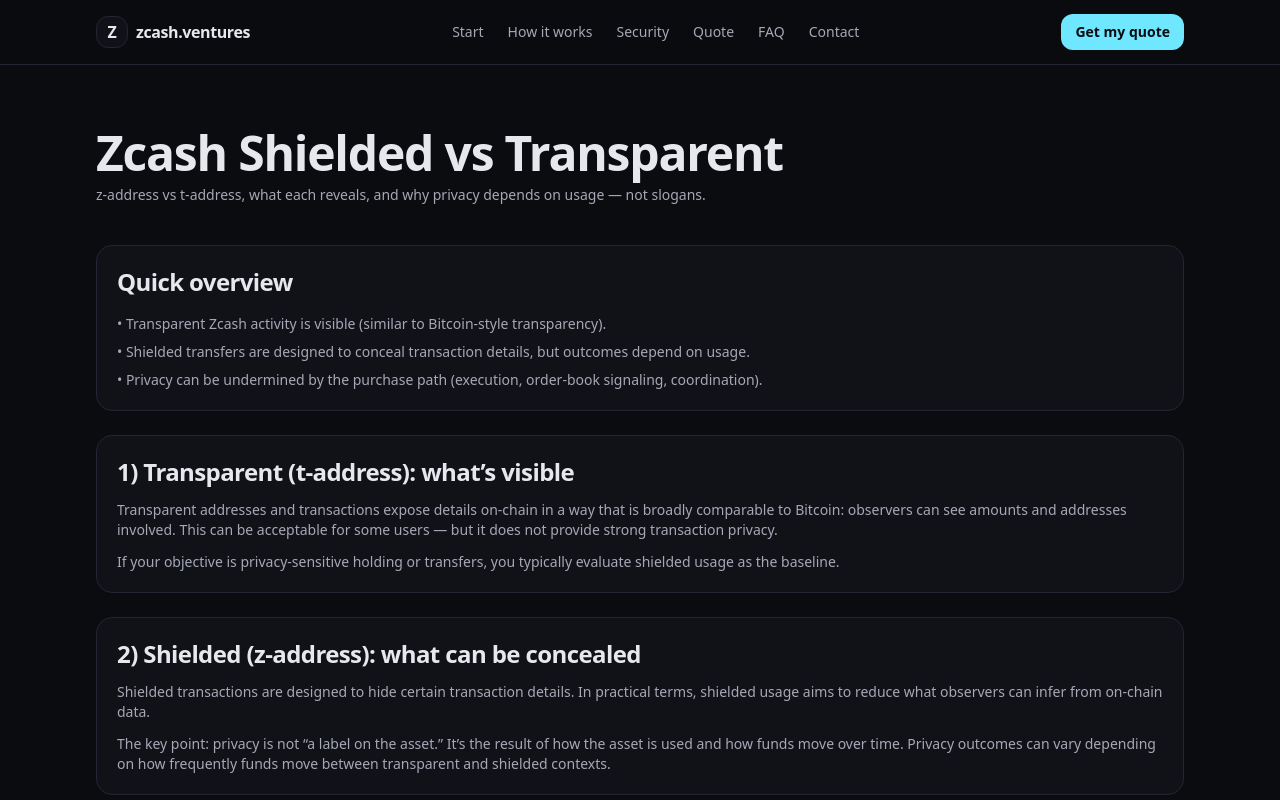
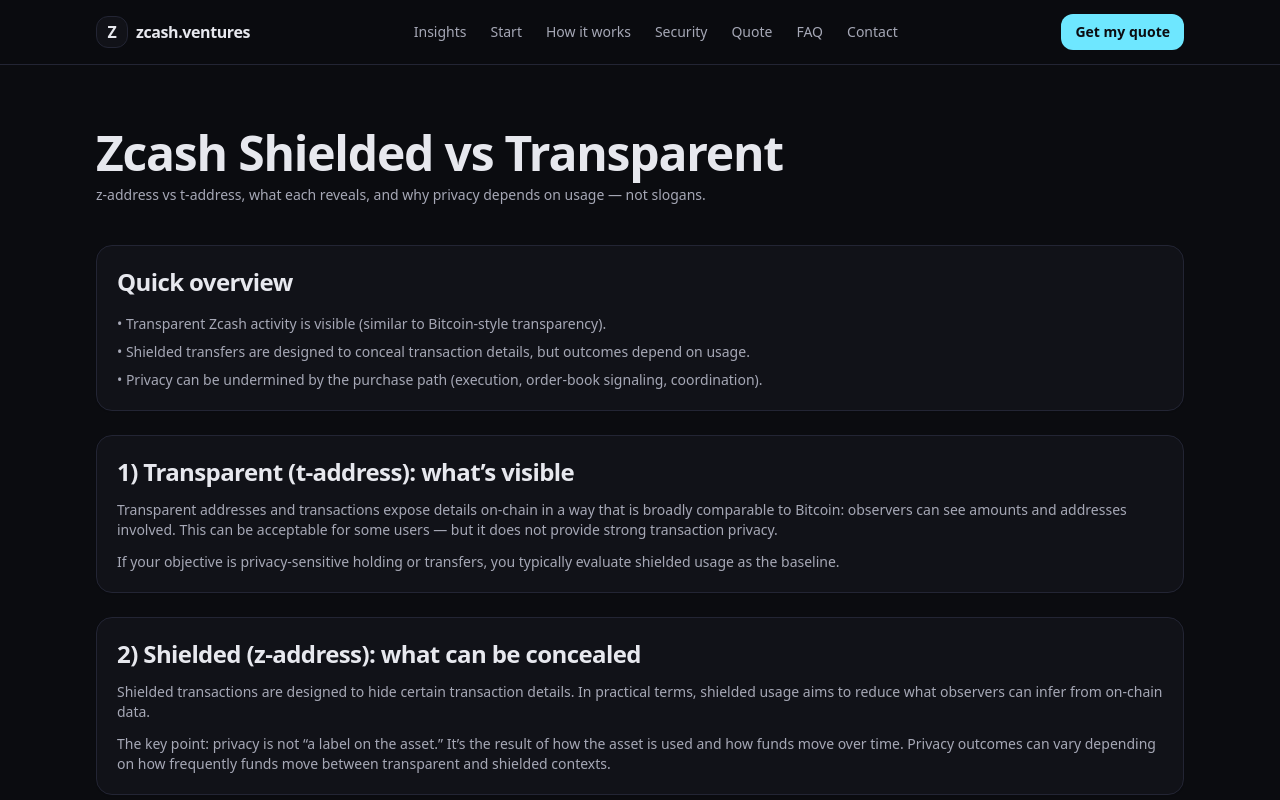
Before and after one commit to Gatsby01k/zcash-ventures, a Next.js app: page /insights/zcash-shielded-vs-transparent in a window 1280 px wide. Shown: the top 800 px of the page. Built offline with nearby package versions, Linux system fonts and the light colour scheme.

Commit message:
Update nav.tsx

```diff
--- a/components/nav.tsx
+++ b/components/nav.tsx
@@ -2,6 +2,7 @@ import Link from "next/link";
 import { Container } from "@/components/ui";
 
 const nav = [
+  { href: "/insights", label: "Insights" },   // ← добавлено
   { href: "/start", label: "Start" },
   { href: "/how-it-works", label: "How it works" },
   { href: "/security", label: "Security" },
```
